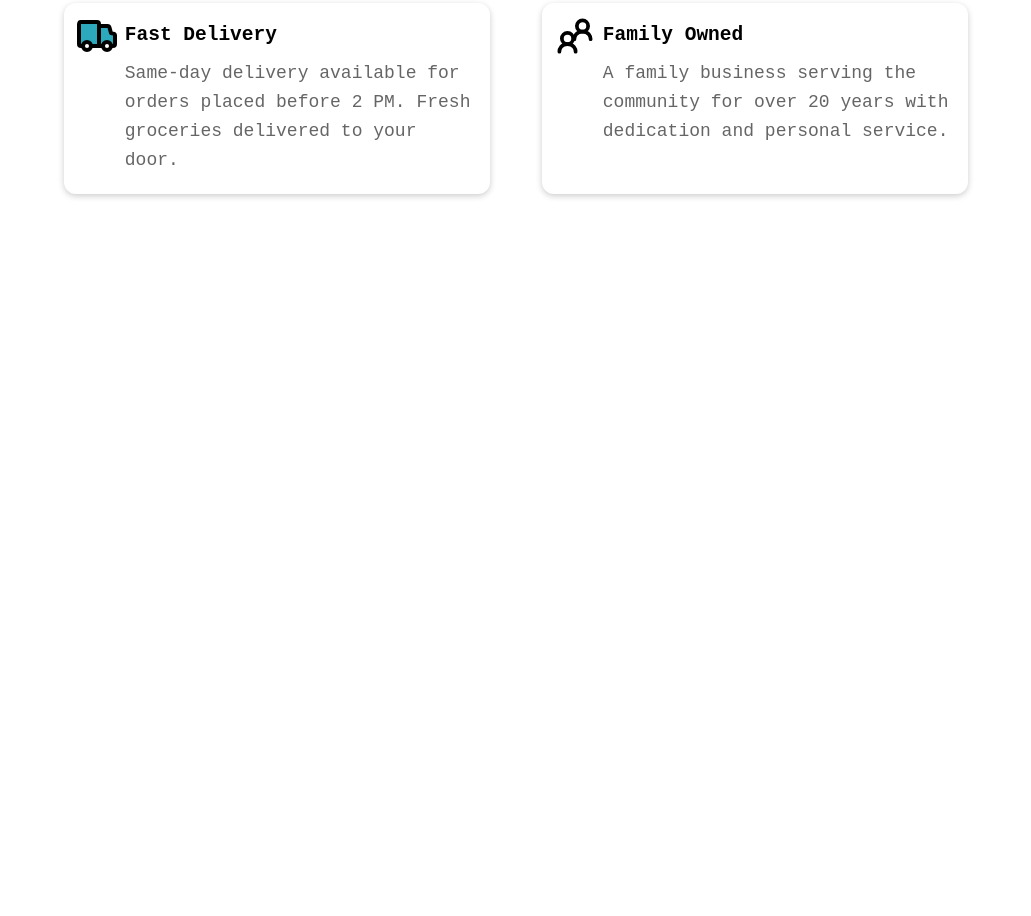
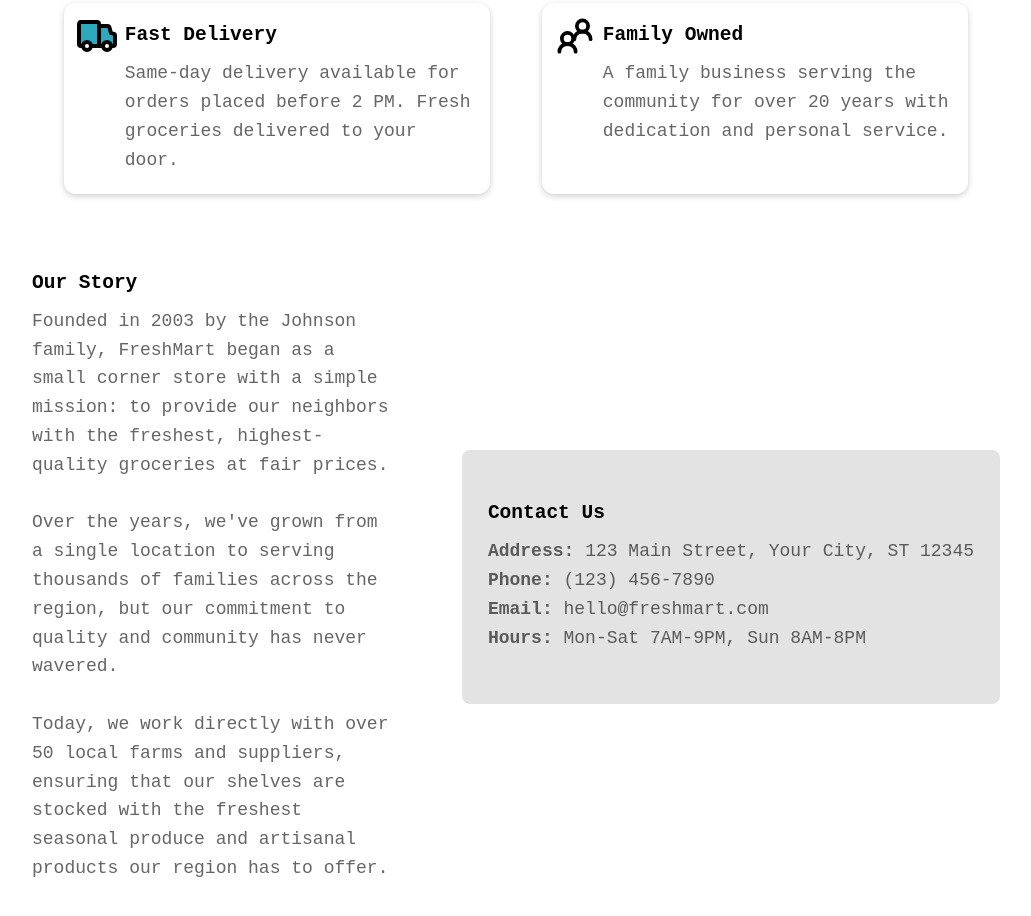
Before and after one commit to Alphorov/web_grocery_store, a plain HTML site: page about_us.html in a window 1280 px wide. Shown: the part 494-1410 px from the top of the page, without its empty margins (124-1155 px from the left). Before the commit the page ends 800 px from the top, so only its background shows below. Drawn offline with Linux system fonts and the light colour scheme.

Commit message:
finished the about page

```diff
--- a/about_us.html
+++ b/about_us.html
@@ -70,6 +70,32 @@
                     </div>
                 </article>
             </section>
+
+            <section class="story-contact">
+                <div class="story">
+                    <h2>Our Story</h2>
+                    <p>Founded in 2003 by the Johnson family, FreshMart began as a small corner store with a simple
+                        mission:
+                        to provide our neighbors with the freshest, highest-quality groceries at fair prices.
+                        <br><br>
+                        Over the years, we've grown from a single location to serving thousands of families across the
+                        region, but our commitment to quality and community has never wavered.
+                        <br><br>
+                        Today, we work directly with over 50 local farms and suppliers, ensuring that our shelves are
+                        stocked with the freshest seasonal produce and artisanal products our region has to offer.
+                    </p>
+                </div>
+
+                <div class="contact-wrapper">
+                    <div class="contact">
+                        <h2>Contact Us</h2>
+                        <p><strong>Address:</strong> 123 Main Street, Your City, ST 12345</p>
+                        <p><strong>Phone:</strong> (123) 456-7890</p>
+                        <p><strong>Email:</strong> hello@freshmart.com</p>
+                        <p><strong>Hours:</strong> Mon-Sat 7AM-9PM, Sun 8AM-8PM</p>
+                    </div>
+                </div>
+            </section>
     </main>
 
 </body>
--- a/style.css
+++ b/style.css
@@ -240,3 +240,35 @@
 .about-description p {
     padding: 0;
 }
+
+.story-contact {
+    display: flex;
+    flex-direction: row;
+    text-align: center;
+    justify-content: space-between;
+    flex-wrap: wrap;
+    padding: 2rem 4rem;
+    gap: 2rem;
+}
+
+.story {
+    flex: 0.9;
+    text-align: left;
+}
+
+.contact {
+    background-color: #e3e3e3;
+    text-align: left;
+    padding: 4rem 2rem;
+
+}
+
+
+.contact-wrapper {
+    display: flex;
+    align-items: center;
+}
+
+.story-contact p {
+    padding: 0;
+}
```
Also changed, not shown: 2 other files.
